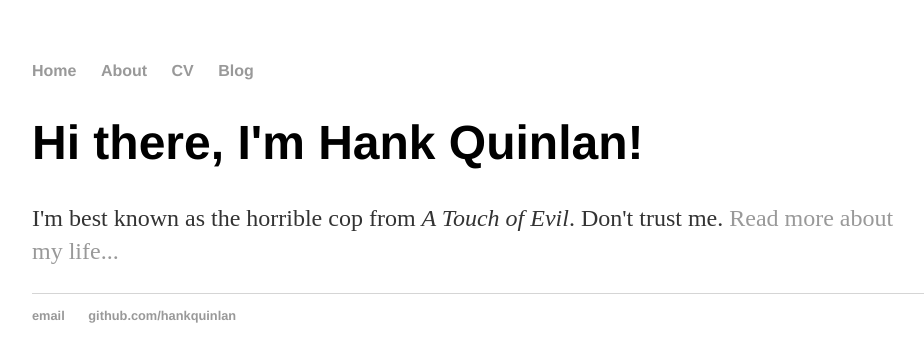
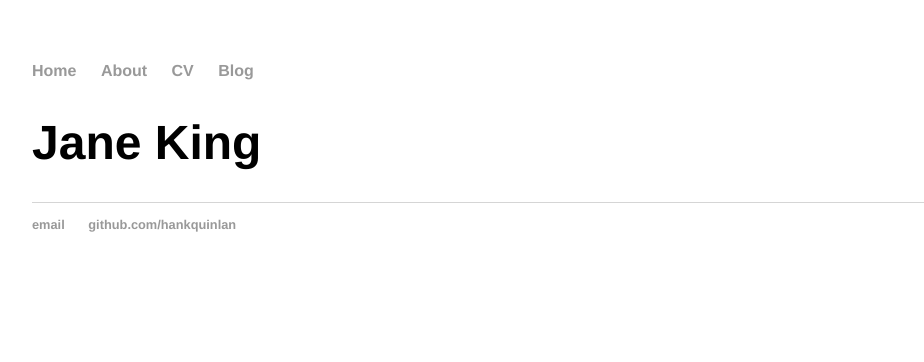
Before and after one commit to MengsD/mengsd.github.io, a Jekyll site: the page built from index.html, in a window 1280 px wide. Shown: the top 362 px of the page, without its empty margins (160-1084 px from the left). Built offline with Jekyll 4.4.1, drawn with Linux system fonts in a browser that asks for light colours.

Commit message:
Update index.html

```diff
--- a/index.html
+++ b/index.html
@@ -1,9 +1,11 @@
 ---
 layout: default
-title: Hank Quinlan, Horrible Cop
+title: Jane King
 ---
 
 		<div class="blurb">
-			<h1>Hi there, I'm Hank Quinlan!</h1>
+			<h1>Jane King</h1>
+			<!--
 			<p>I'm best known as the horrible cop from <em>A Touch of Evil</em>. Don't trust me. <a href="/about">Read more about my life...</a></p>
+			-->
 		</div>
```
